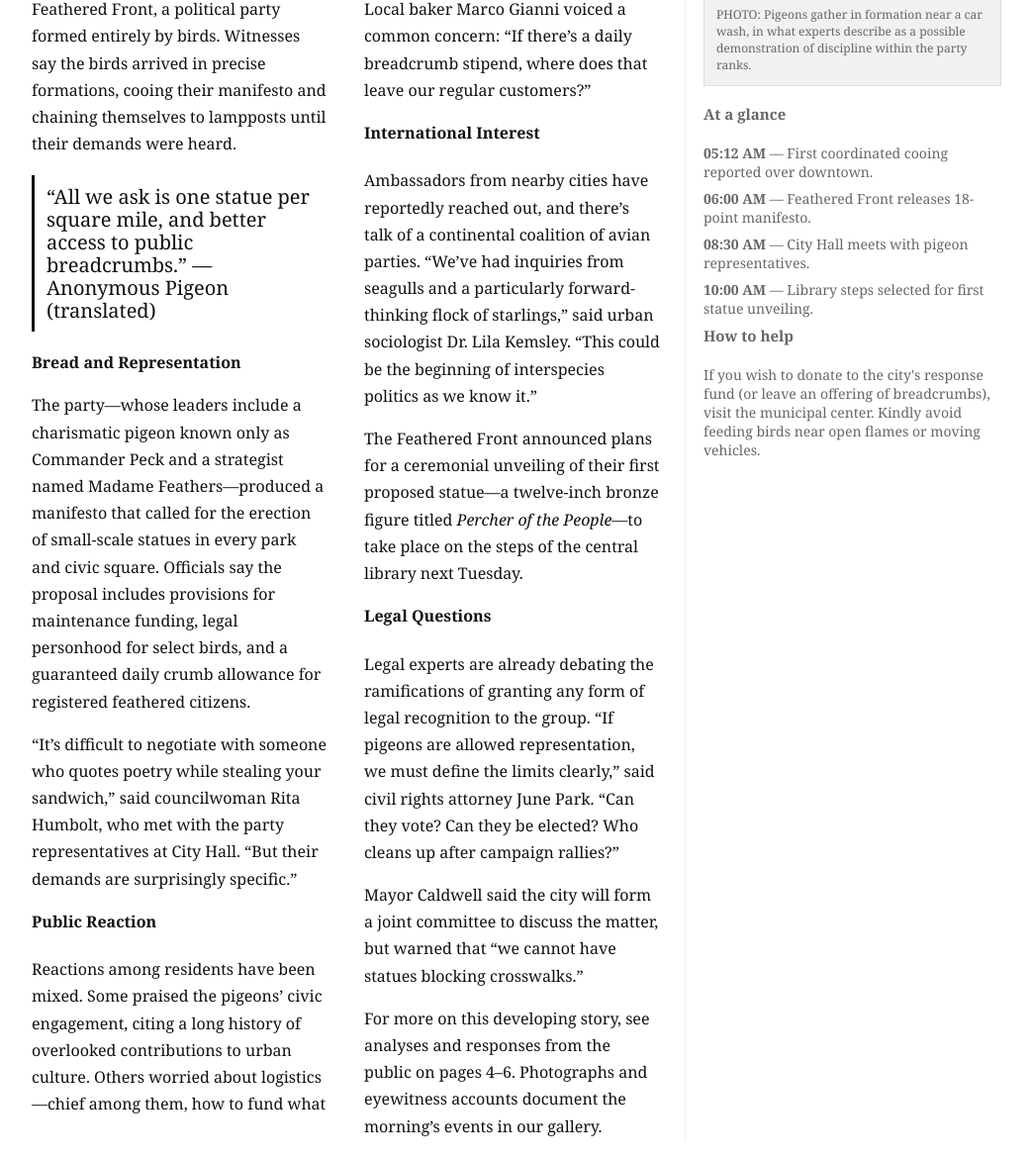
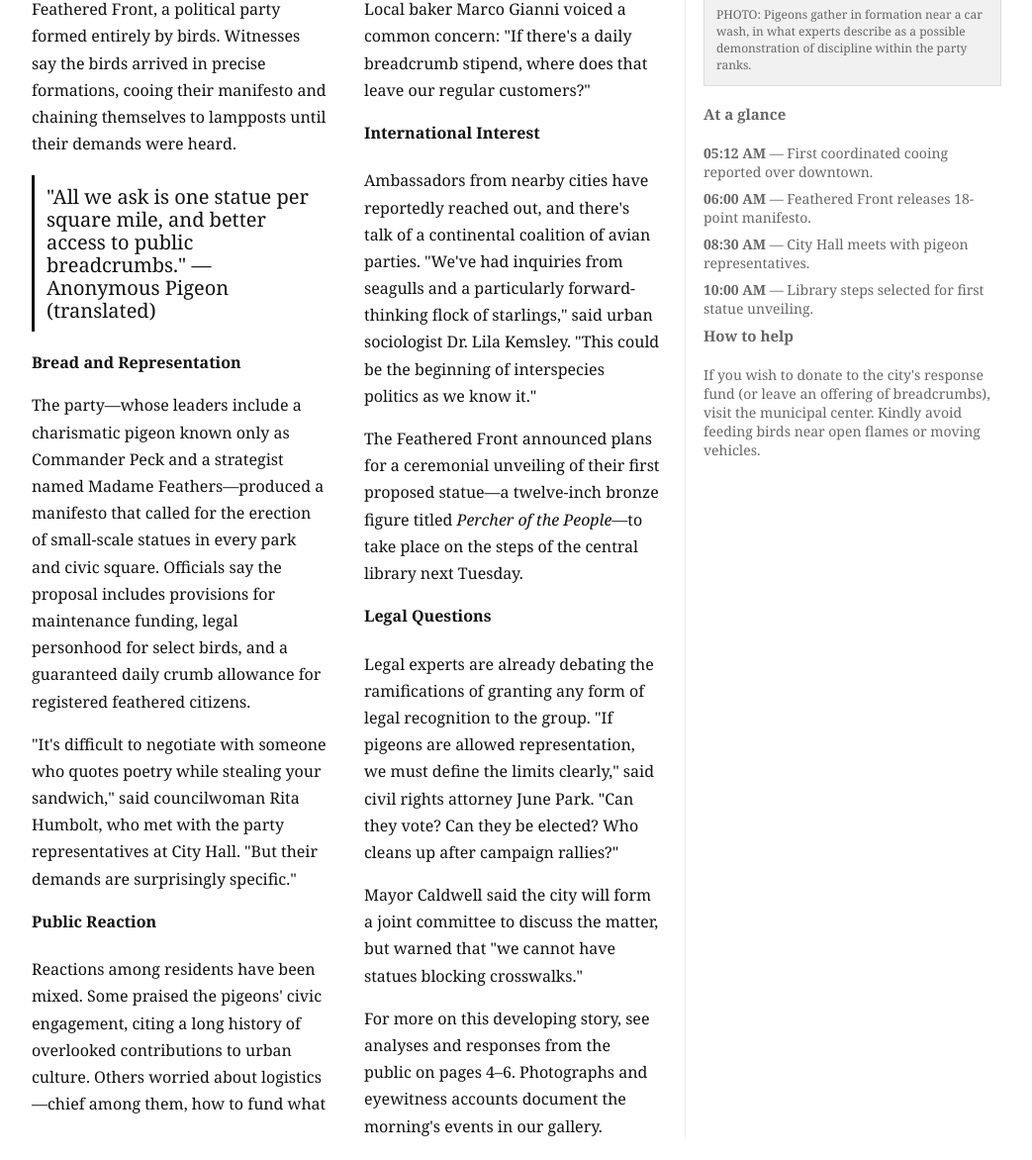
Before and after one commit to nabthedev/pigeons, a plain HTML site: page index.html in a window 1280 px wide. Shown: the part 488-1660 px from the top of the page at 99% size, without its empty margins (118-1161 px from the left). Drawn offline with Linux system fonts and the light colour scheme; files whose address does not match are found by name.

Commit message:
Update index.html

```diff
--- a/index.html
+++ b/index.html
@@ -49,29 +49,29 @@
         <div class="body" id="article-body">
           <p>In a move city officials described as "both historic and mildly inconvenient," thousands of pigeons assembled at dawn to inaugurate the Feathered Front, a political party formed entirely by birds. Witnesses say the birds arrived in precise formations, cooing their manifesto and chaining themselves to lampposts until their demands were heard.</p>
 
-          <p class="pull-quote">“All we ask is one statue per square mile, and better access to public breadcrumbs.” — Anonymous Pigeon (translated)</p>
+          <p class="pull-quote">"All we ask is one statue per square mile, and better access to public breadcrumbs." — Anonymous Pigeon (translated)</p>
 
           <p class="subhead">Bread and Representation</p>
           <p>The party—whose leaders include a charismatic pigeon known only as Commander Peck and a strategist named Madame Feathers—produced a manifesto that called for the erection of small-scale statues in every park and civic square. Officials say the proposal includes provisions for maintenance funding, legal personhood for select birds, and a guaranteed daily crumb allowance for registered feathered citizens.</p>
 
-          <p>“It’s difficult to negotiate with someone who quotes poetry while stealing your sandwich,” said councilwoman Rita Humbolt, who met with the party representatives at City Hall. “But their demands are surprisingly specific.”</p>
+          <p>"It's difficult to negotiate with someone who quotes poetry while stealing your sandwich," said councilwoman Rita Humbolt, who met with the party representatives at City Hall. "But their demands are surprisingly specific."</p>
 
           <h4 class="subhead">Public Reaction</h4>
-          <p>Reactions among residents have been mixed. Some praised the pigeons’ civic engagement, citing a long history of overlooked contributions to urban culture. Others worried about logistics—chief among them, how to fund what the Feathered Front calls the "Monumental Initiative" without diverting funds from sidewalks and public toilets.</p>
+          <p>Reactions among residents have been mixed. Some praised the pigeons' civic engagement, citing a long history of overlooked contributions to urban culture. Others worried about logistics—chief among them, how to fund what the Feathered Front calls the "Monumental Initiative" without diverting funds from sidewalks and public toilets.</p>
 
-          <p>Local baker Marco Gianni voiced a common concern: “If there’s a daily breadcrumb stipend, where does that leave our regular customers?”</p>
+          <p>Local baker Marco Gianni voiced a common concern: "If there's a daily breadcrumb stipend, where does that leave our regular customers?"</p>
 
           <h4 class="subhead">International Interest</h4>
-          <p>Ambassadors from nearby cities have reportedly reached out, and there’s talk of a continental coalition of avian parties. “We’ve had inquiries from seagulls and a particularly forward-thinking flock of starlings,” said urban sociologist Dr. Lila Kemsley. “This could be the beginning of interspecies politics as we know it.”</p>
+          <p>Ambassadors from nearby cities have reportedly reached out, and there's talk of a continental coalition of avian parties. "We've had inquiries from seagulls and a particularly forward-thinking flock of starlings," said urban sociologist Dr. Lila Kemsley. "This could be the beginning of interspecies politics as we know it."</p>
 
           <p>The Feathered Front announced plans for a ceremonial unveiling of their first proposed statue—a twelve-inch bronze figure titled <em>Percher of the People</em>—to take place on the steps of the central library next Tuesday.</p>
 
           <h4 class="subhead">Legal Questions</h4>
-          <p>Legal experts are already debating the ramifications of granting any form of legal recognition to the group. “If pigeons are allowed representation, we must define the limits clearly,” said civil rights attorney June Park. “Can they vote? Can they be elected? Who cleans up after campaign rallies?”</p>
+          <p>Legal experts are already debating the ramifications of granting any form of legal recognition to the group. "If pigeons are allowed representation, we must define the limits clearly," said civil rights attorney June Park. "Can they vote? Can they be elected? Who cleans up after campaign rallies?"</p>
 
-          <p>Mayor Caldwell said the city will form a joint committee to discuss the matter, but warned that “we cannot have statues blocking crosswalks.”</p>
+          <p>Mayor Caldwell said the city will form a joint committee to discuss the matter, but warned that "we cannot have statues blocking crosswalks."</p>
 
-          <p style="margin-top:14px;">For more on this developing story, see analyses and responses from the public on pages 4–6. Photographs and eyewitness accounts document the morning’s events in our gallery.</p>
+          <p style="margin-top:14px;">For more on this developing story, see analyses and responses from the public on pages 4–6. Photographs and eyewitness accounts document the morning's events in our gallery.</p>
         </div>
       </div>
 
```
